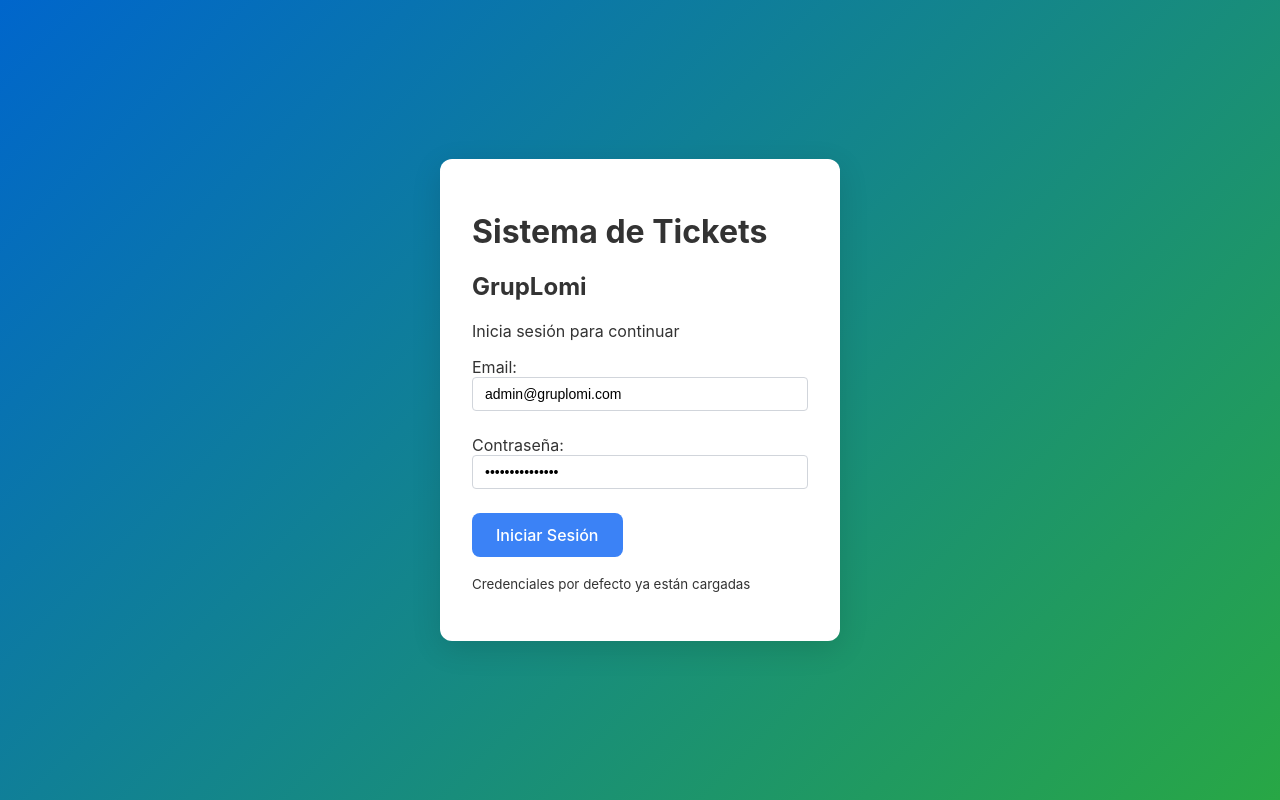
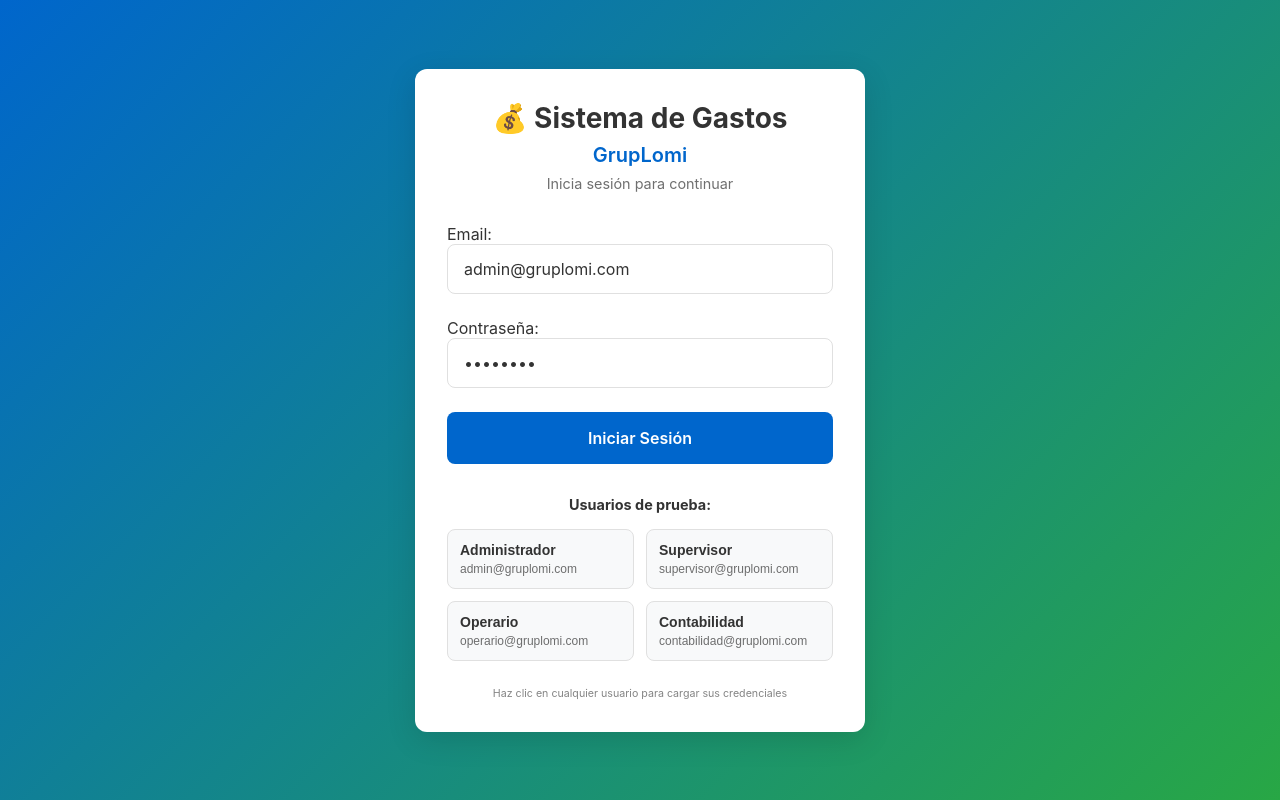
Before and after one commit to juligruplomi/tickets-frontend, a React (Create React App) app: page /login in a window 1280 px wide. Built offline with nearby package versions, Linux system fonts and the light colour scheme; no server answers.

Commit message:
Fix blank page issue: Update ConfigContext for gastos structure and improve login with test users

```diff
--- a/src/App.css
+++ b/src/App.css
@@ -702,6 +702,206 @@
   font-weight: 600;
 }
 
+/* Login styles */
+.login-container {
+  min-height: 100vh;
+  display: flex;
+  align-items: center;
+  justify-content: center;
+  background: linear-gradient(135deg, var(--primary-color), var(--accent-color));
+  padding: 1rem;
+}
+
+.login-card {
+  background-color: var(--card-background);
+  padding: 2rem;
+  border-radius: var(--border-radius);
+  box-shadow: var(--shadow-hover);
+  width: 100%;
+  max-width: 450px;
+}
+
+.login-header {
+  text-align: center;
+  margin-bottom: 2rem;
+}
+
+.login-header h1 {
+  color: var(--text-color);
+  margin: 0 0 0.5rem 0;
+  font-size: 1.75rem;
+  font-weight: 700;
+}
+
+.login-header h2 {
+  color: var(--primary-color);
+  margin: 0 0 0.5rem 0;
+  font-size: 1.25rem;
+  font-weight: 600;
+}
+
+.login-header p {
+  color: var(--text-color);
+  opacity: 0.7;
+  margin: 0;
+  font-size: 0.9rem;
+}
+
+.login-form {
+  margin-bottom: 2rem;
+}
+
+.form-input {
+  width: 100%;
+  padding: 0.875rem 1rem;
+  border: 1px solid var(--border-color);
+  border-radius: var(--border-radius-small);
+  font-size: 1rem;
+  background-color: var(--card-background);
+  color: var(--text-color);
+  transition: var(--transition);
+  font-family: var(--font-family);
+}
+
+.form-input:focus {
+  outline: none;
+  border-color: var(--primary-color);
+  box-shadow: 0 0 0 3px rgba(0, 102, 204, 0.1);
+}
+
+.form-input:disabled {
+  opacity: 0.6;
+  cursor: not-allowed;
+}
+
+.login-button {
+  width: 100%;
+  background-color: var(--primary-color);
+  color: white;
+  padding: 1rem;
+  font-size: 1rem;
+  font-weight: 600;
+  border: none;
+  border-radius: var(--border-radius-small);
+  cursor: pointer;
+  transition: var(--transition);
+}
+
+.login-button:hover:not(:disabled) {
+  background-color: var(--accent-color);
+  transform: translateY(-1px);
+  box-shadow: var(--shadow);
+}
+
+.login-button:disabled {
+  opacity: 0.6;
+  cursor: not-allowed;
+  transform: none;
+}
+
+.error-message {
+  background-color: rgba(220, 53, 69, 0.1);
+  color: #721c24;
+  border: 1px solid rgba(220, 53, 69, 0.3);
+  padding: 0.75rem;
+  border-radius: var(--border-radius-small);
+  margin-bottom: 1rem;
+  font-size: 0.875rem;
+}
+
+.dark-mode .error-message {
+  background-color: rgba(220, 53, 69, 0.2);
+  color: #f44336;
+}
+
+.test-users {
+  margin-bottom: 1.5rem;
+}
+
+.test-users p {
+  text-align: center;
+  margin-bottom: 1rem;
+  color: var(--text-color);
+  font-size: 0.9rem;
+}
+
+.test-users-grid {
+  display: grid;
+  grid-template-columns: 1fr 1fr;
+  gap: 0.75rem;
+}
+
+.test-user-btn {
+  background: var(--secondary-color);
+  border: 1px solid var(--border-color);
+  border-radius: var(--border-radius-small);
+  padding: 0.75rem;
+  cursor: pointer;
+  transition: var(--transition);
+  text-align: left;
+}
+
+.test-user-btn:hover:not(:disabled) {
+  background: var(--primary-color);
+  color: white;
+  transform: translateY(-1px);
+  box-shadow: var(--shadow);
+}
+
+.test-user-btn:hover:not(:disabled) .test-user-role,
+.test-user-btn:hover:not(:disabled) .test-user-email {
+  color: white;
+}
+
+.test-user-btn:disabled {
+  opacity: 0.6;
+  cursor: not-allowed;
+}
+
+.test-user-role {
+  font-weight: 600;
+  font-size: 0.875rem;
+  color: var(--text-color);
+  margin-bottom: 0.25rem;
+}
+
+.test-user-email {
+  font-size: 0.75rem;
+  color: var(--text-color);
+  opacity: 0.7;
+}
+
+.login-footer {
+  text-align: center;
+}
+
+.login-footer p {
+  margin: 0;
+  color: var(--text-color);
+  opacity: 0.6;
+  font-size: 0.8rem;
+}
+
+/* Responsive para login */
+@media (max-width: 480px) {
+  .login-card {
+    padding: 1.5rem;
+    margin: 0.5rem;
+  }
+
+  .test-users-grid {
+    grid-template-columns: 1fr;
+  }
+
+  .login-header h1 {
+    font-size: 1.5rem;
+  }
+
+  .login-header h2 {
+    font-size: 1.1rem;
+  }
+}
+
 /* Main content */
 .main-content {
   margin-top: 0;
--- a/src/context/ConfigContext.js
+++ b/src/context/ConfigContext.js
@@ -22,27 +22,39 @@
         acento: "#28a745"
       }
     },
+    gastos: {
+      tipos_gasto: [
+        { id: "dieta", nombre: "Dietas", icon: "🍽️" },
+        { id: "aparcamiento", nombre: "Aparcamiento", icon: "🅿️" },
+        { id: "gasolina", nombre: "Combustible", icon: "⛽" },
+        { id: "otros", nombre: "Otros gastos", icon: "📎" }
+      ],
+      estados: [
+        { id: "pendiente", nombre: "Pendiente", color: "#ffc107" },
+        { id: "aprobado", nombre: "Aprobado", color: "#28a745" },
+        { id: "rechazado", nombre: "Rechazado", color: "#dc3545" },
+        { id: "pagado", nombre: "Pagado", color: "#0066CC" }
+      ]
+    },
     idioma: {
       actual: "es",
       disponibles: ["es", "en", "ca", "de", "it", "pt"],
       traducciones: {
-        bienvenida: "Bienvenido al sistema de tickets",
-        footer: "© 2025 - Sistema de gestión de tickets",
+        gastos: "Gastos",
+        nuevo_gasto: "Nuevo Gasto",
+        mis_gastos: "Mis Gastos",
         dashboard: "Panel de Control",
-        tickets: "Tickets",
         usuarios: "Usuarios",
         configuracion: "Configuración",
-        cerrar_sesion: "Cerrar Sesión"
+        cerrar_sesion: "Cerrar Sesión",
+        hola: "Hola",
+        bienvenida: "Bienvenido al sistema de gastos",
+        footer: "© 2025 - Sistema de gestión de gastos"
       }
     },
     apariencia: {
       modo_oscuro: false,
       tema: "default"
-    },
-    tickets: {
-      estados: ["abierto", "en_progreso", "pendiente", "resuelto", "cerrado"],
-      prioridades: ["baja", "media", "alta", "urgente"],
-      categorias: ["hardware", "software", "red", "acceso", "otro"]
     }
   });
 
@@ -61,8 +73,10 @@
     try {
       setLoading(true);
       const response = await api.get(`/config?lang=${lang}`);
+
+      // Actualizar configuración con los datos de la API
       setConfig(response.data);
-      setCurrentLanguage(lang);
+      setCurrentLanguage(response.data.idioma?.actual || lang);
 
       // Aplicar modo oscuro si está configurado
       if (response.data.apariencia?.modo_oscuro !== darkMode) {
@@ -80,6 +94,7 @@
 
     } catch (err) {
       console.error('Error loading config:', err);
+      // Mantener configuración por defecto en caso de error
     } finally {
       setLoading(false);
     }
--- a/src/pages/Login.js
+++ b/src/pages/Login.js
@@ -5,7 +5,7 @@
 function Login() {
   const [formData, setFormData] = useState({
     email: 'admin@gruplomi.com',
-    password: 'AdminSecure123!'
+    password: 'admin123'
   });
   const [error, setError] = useState('');
   const [loading, setLoading] = useState(false);
@@ -40,11 +40,25 @@
     setLoading(false);
   };
 
+  const testUsers = [
+    { email: 'admin@gruplomi.com', password: 'admin123', role: 'Administrador' },
+    { email: 'supervisor@gruplomi.com', password: 'super123', role: 'Supervisor' },
+    { email: 'operario@gruplomi.com', password: 'opera123', role: 'Operario' },
+    { email: 'contabilidad@gruplomi.com', password: 'conta123', role: 'Contabilidad' }
+  ];
+
+  const setTestUser = (user) => {
+    setFormData({
+      email: user.email,
+      password: user.password
+    });
+  };
+
   return (
     <div className="login-container">
       <div className="login-card">
         <div className="login-header">
-          <h1>Sistema de Tickets</h1>
+          <h1>💰 Sistema de Gastos</h1>
           <h2>GrupLomi</h2>
           <p>Inicia sesión para continuar</p>
         </div>
@@ -67,7 +81,7 @@
               className="form-input"
               required
               disabled={loading}
-              placeholder="admin@gruplomi.com"
+              placeholder="usuario@gruplomi.com"
             />
           </div>
 
@@ -95,8 +109,26 @@
           </button>
         </form>
 
+        <div className="test-users">
+          <p><strong>Usuarios de prueba:</strong></p>
+          <div className="test-users-grid">
+            {testUsers.map((user, index) => (
+              <button
+                key={index}
+                type="button"
+                onClick={() => setTestUser(user)}
+                className="test-user-btn"
+                disabled={loading}
+              >
+                <div className="test-user-role">{user.role}</div>
+                <div className="test-user-email">{user.email}</div>
+              </button>
+            ))}
+          </div>
+        </div>
+
         <div className="login-footer">
-          <p><small>Credenciales por defecto ya están cargadas</small></p>
+          <p><small>Haz clic en cualquier usuario para cargar sus credenciales</small></p>
         </div>
       </div>
     </div>
```
